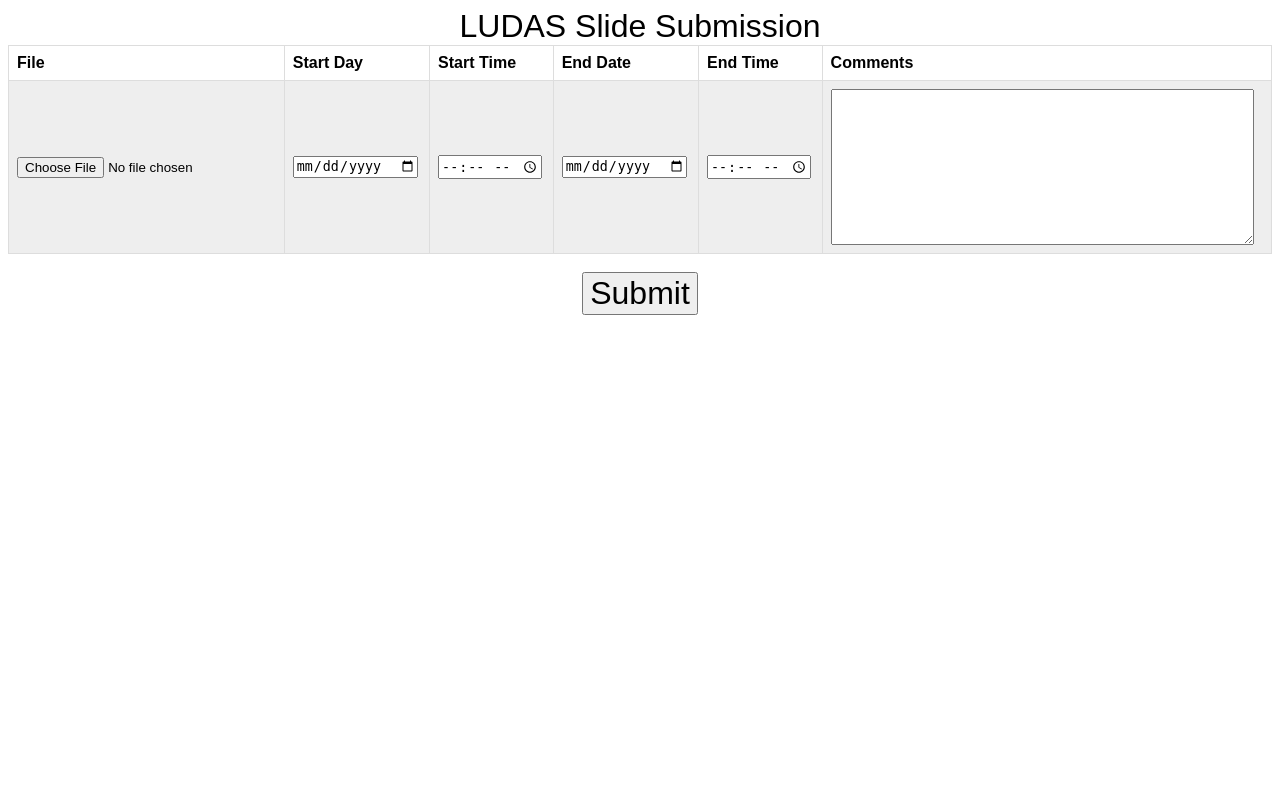
After one commit to Zayitskin/AFSC-Display-Assistant, a PHP site: page /slideSubmission.html in a window 1280 px wide. The commit adds this page. Run offline with PHP 8.4, Linux system fonts and the light colour scheme.

Commit message:
Added slideSubmission and confirmation pages

```diff
--- a/ludas.css
+++ b/ludas.css
@@ -13,3 +13,14 @@ td, th {
 tr:nth-child(even) {
     background-color: #eeeeee;
 }
+
+h {
+    font-size: 32;
+    font-family: arial, sans-serif;
+}
+
+button {
+    font-size: 32;
+    margin-top: 18px;
+    font-family: arial, sans-serif;
+}
--- a/main.html
+++ b/main.html
@@ -8,6 +8,8 @@
 		<p>Software Engineering I Project WIP</p>
 		<a href="admin.html">DEBUG Admin Link</a><br>
 		<a href="userManagement.html">DEBUG User Management</a><br>
-		<a href="submissionManagement.html">DEBUG Approve Submissions</a>
+		<a href="submissionManagement.html">DEBUG Approve Submissions</a><br>
+		<a href="slideSubmission.html">DEBUG Slide Submission </a><br>
+		<a href="confirmation.html">DEBUG Slide Confirmation </a><br>
 	</body>
 </html>
--- /dev/null
+++ b/slideSubmission.html
@@ -0,0 +1,42 @@
+<html>
+    <meta charset="utf-8">
+
+	<head>
+		<link rel="stylesheet" type="text/css" href="ludas.css">
+	</head>
+
+	<body>
+		<center><h>LUDAS Slide Submission</h></center>
+        <table>
+			<tr>
+				<th>File</th>
+				<th>Start Day</th>
+				<th>Start Time</th>
+				<th>End Date</th>
+				<th>End Time</th>
+				<th>Comments</th>
+			</tr>
+			<tr>
+			    <td>
+			        <input type="file" name="pic" id="pic" accept=".ppt, .pptx" />
+			    </td>
+				<td><input id="date" type="date"></td>
+				<td><input id="time" type="time"></td>
+				<td><input id="date" type="date"></td>
+				<td><input id="time" type="time"></td>
+				<td>
+				    <textarea name="textarea" rows="10" cols="50"></textarea>
+				</td>
+			</tr>
+		</table>
+		<center><button id="submitButton" onclick="onSubmitPress()">Submit</button></center>
+
+		<script>
+	    function onSubmitPress()
+	    {
+	        //document.getElementById("submitButton").innerHTML = "Taco";
+	        document.location.href = "confirmation.html";
+	    }
+	    </script>
+	</body>
+</html>
```
Also changed, not shown: confirmation.html (added, +32 -0 lines).
